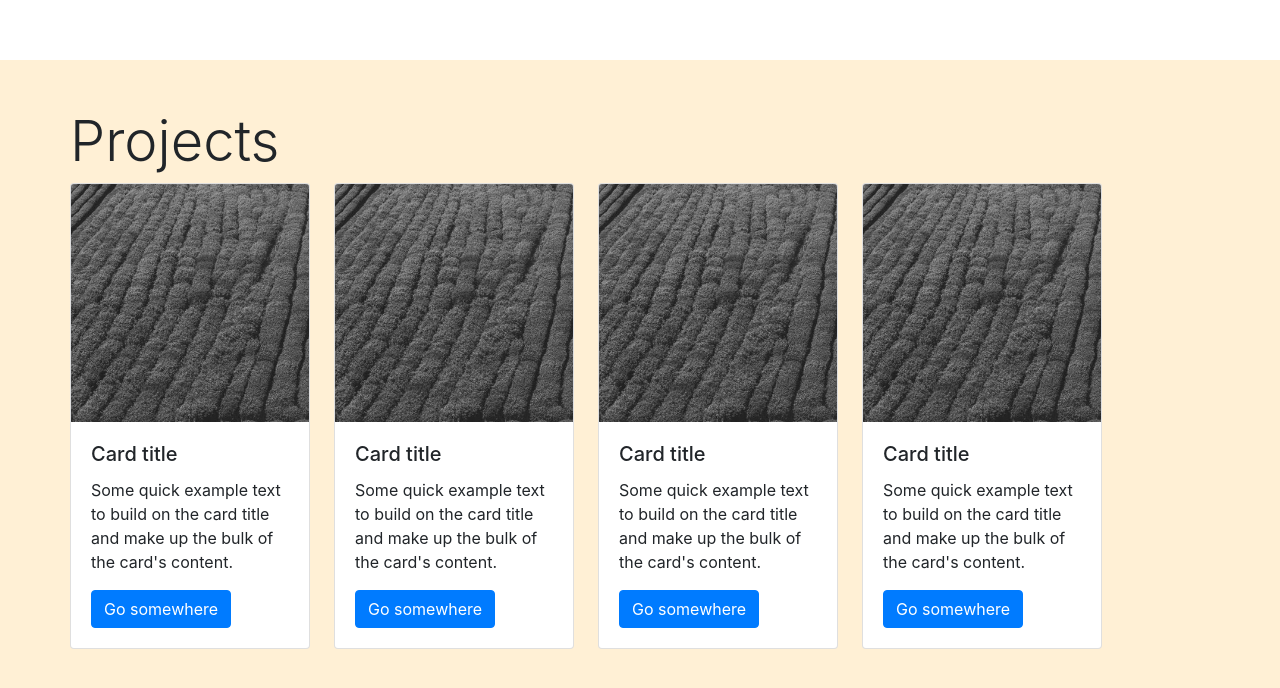
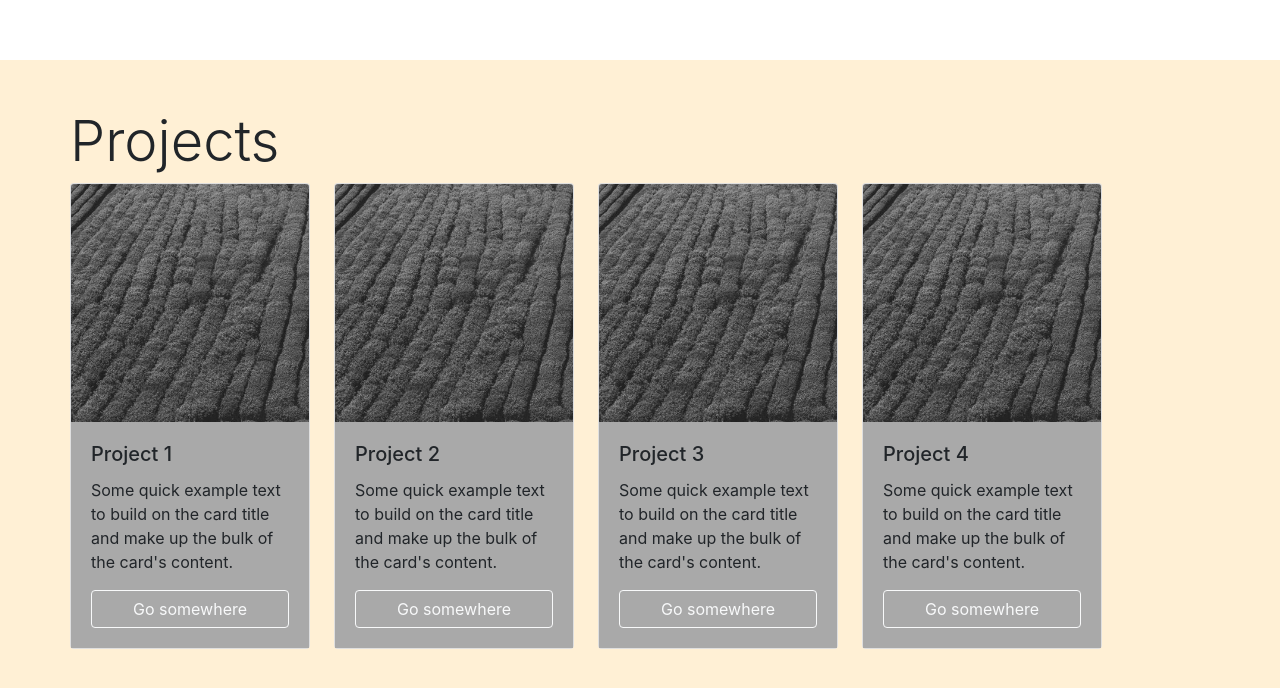
Before and after one commit to visalpii/visalpii.github.io, a plain HTML site: page index.html in a window 1280 px wide. Shown: the part 1572-2260 px from the top of the page. Drawn offline with nearby package versions, Linux system fonts and the light colour scheme.

```diff
--- a/index.html
+++ b/index.html
@@ -49,33 +49,33 @@
 				<div class="card mr-4 mb-4" style="width: 15rem;">
   					<img class="card-img-top" src="images/placeholder-1.png" alt="Card image cap">
   					<div class="card-body">
-    					<h5 class="card-title">Card title</h5>
+    					<h5 class="card-title">Project 1</h5>
     					<p class="card-text">Some quick example text to build on the card title and make up the bulk of the card's content.</p>
-    					<a href="#" class="btn btn-primary">Go somewhere</a>
+    					<a href="#" class="btn btn-outline-light">Go somewhere</a>
   					</div>
 				</div>
 				<div class="card mr-4 mb-4" style="width: 15rem;">
   					<img class="card-img-top" src="images/placeholder-1.png" alt="Card image cap">
   					<div class="card-body">
-    					<h5 class="card-title">Card title</h5>
+    					<h5 class="card-title">Project 2</h5>
     					<p class="card-text">Some quick example text to build on the card title and make up the bulk of the card's content.</p>
-    					<a href="#" class="btn btn-primary">Go somewhere</a>
+    					<a href="#" class="btn btn-outline-light">Go somewhere</a>
   					</div>
 				</div>
 				<div class="card mr-4 mb-4" style="width: 15rem;">
   					<img class="card-img-top" src="images/placeholder-1.png" alt="Card image cap">
   					<div class="card-body">
-    					<h5 class="card-title">Card title</h5>
+    					<h5 class="card-title">Project 3</h5>
     					<p class="card-text">Some quick example text to build on the card title and make up the bulk of the card's content.</p>
-    					<a href="#" class="btn btn-primary">Go somewhere</a>
+    					<a href="#" class="btn btn-outline-light">Go somewhere</a>
   					</div>
 				</div>
 				<div class="card mr-4 mb-4" style="width: 15rem;">
   					<img class="card-img-top" src="images/placeholder-1.png" alt="Card image cap">
   					<div class="card-body">
-    					<h5 class="card-title">Card title</h5>
+    					<h5 class="card-title">Project 4</h5>
     					<p class="card-text">Some quick example text to build on the card title and make up the bulk of the card's content.</p>
-    					<a href="#" class="btn btn-primary">Go somewhere</a>
+    					<a href="#" class="btn btn-outline-light">Go somewhere</a>
   					</div>
 				</div>
 
--- a/main-styles.css
+++ b/main-styles.css
@@ -19,6 +19,14 @@
 	background-color: rgba(255, 226, 171, 0.5);
 }
 
+.card-body {
+	background-color: darkgrey;
+}
+
+.card-body a {
+	width: 100%;
+}
+
 
 
 @media (max-width: 575.98px) {
```
Also changed, not shown: 1 other file.
